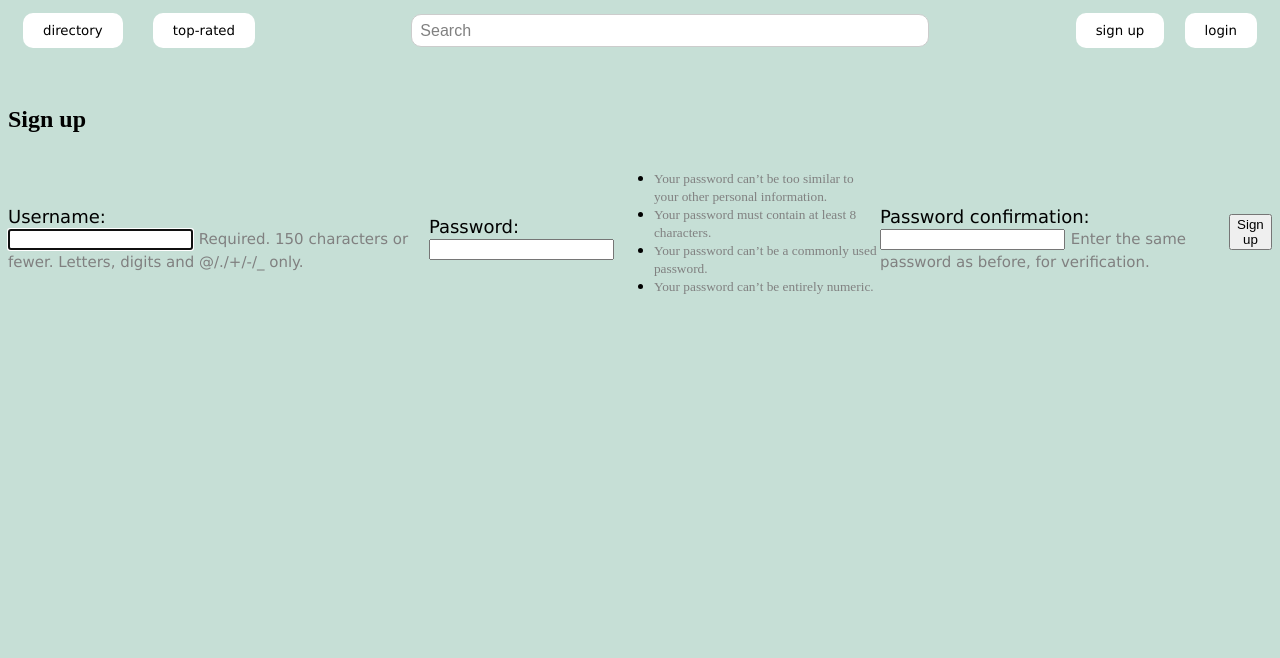
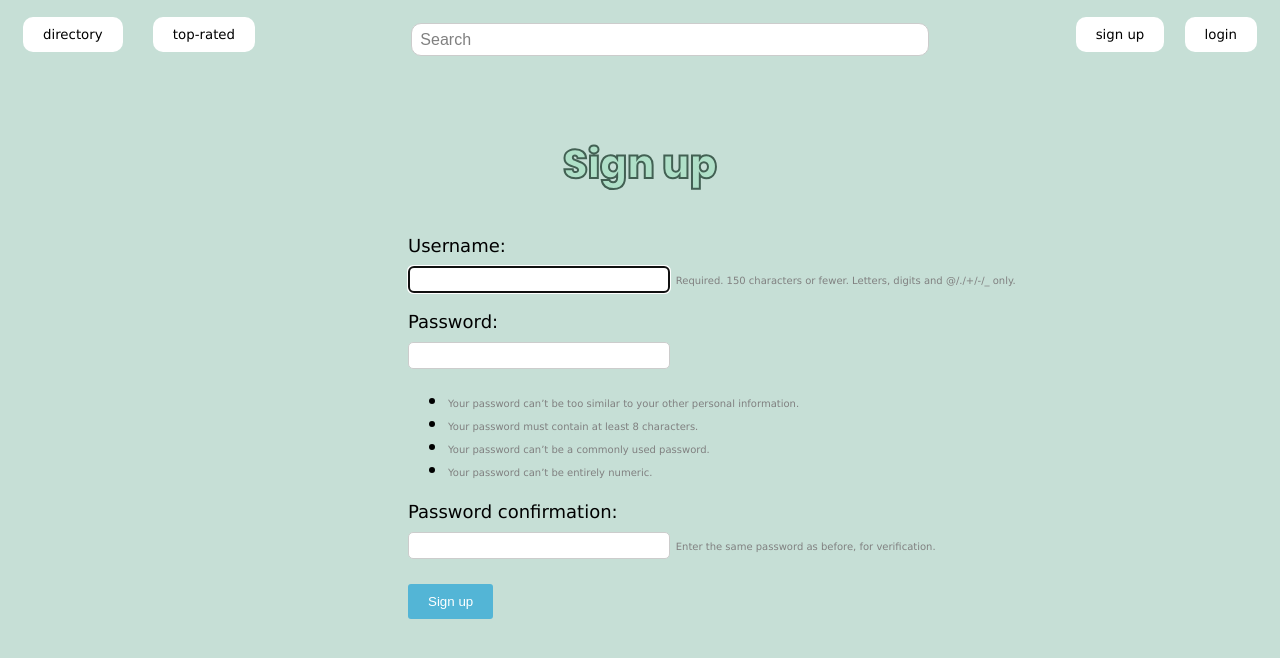
Before and after one commit to stanley-wei/CS35L-Project, a Django app: page /users/signup in a window 1280 px wide. Shown: the top 658 px of the page. Run offline with Django 4.2, Linux system fonts and the light colour scheme; some libraries are stand-ins or nearby versions.

Commit message:
CSS for the signup page so it is visually aeshetic

```diff
--- /dev/null
+++ b/static/css/signup.css
@@ -0,0 +1,68 @@
+.sign-up{
+    text-align:center;
+    -webkit-text-stroke: 2px #426053;
+
+    font-family: 'Poppins';
+    font-style: normal;
+    font-weight: 400;
+    font-size: 40px;
+    line-height: 75px;
+
+    color: #afe0c8;
+    font-size: 40px;
+    font-family:"Poppins", sans-serif;
+    font-weight: 800;
+}
+
+  /* Styling for the form fields container */
+  .signup_form{
+    margin-bottom: 10px;
+    font-size:20px;
+    display:block;
+    margin-left:400px;
+  }
+
+  /* Styling for the labels */
+  form label {
+    font-family: Verdana, Geneva, Tahoma, sans-serif;
+    font-weight:500;
+
+  }
+
+  /* Styling for the input fields */
+  form input[type="text"],
+  form input[type="email"],
+  form input[type="password"] {
+    margin-top: 10px;
+    width: 250px;
+    padding: 5px;
+    border: 1px solid #ccc;
+    border-radius: 5px;
+    display:inline-block;
+  }
+
+  /* Styling for the help text */
+  .help_text {
+    color: grey;
+    font-family: Verdana;
+    font-size: 10px;
+  }
+
+  /* Styling for the error messages */
+  .error_msg {
+    color: red;
+    margin-top: 5px;
+    font-family: Verdana;
+    font-size: 10px;
+  }
+
+  /* Styling for the submit button */
+  form button[type="submit"] {
+    margin-top:20px;
+    padding: 10px 20px;
+    background-color: rgb(83, 181, 214);
+    color: white;
+    border: none;
+    border-radius: 3px;
+    cursor: pointer;
+  }
--- a/templates/base.html
+++ b/templates/base.html
@@ -7,6 +7,7 @@
     <link rel="stylesheet" href="{% static 'css/stars.css' %}">
     <link rel="stylesheet" href="{% static 'css/base.css' %}">
     <link rel="stylesheet" href="{% static 'css/review_book.css' %}">
+    <link rel="stylesheet" href="{% static 'css/signup.css' %}">
     <link rel="preconnect" href="https://fonts.googleapis.com">
     <link rel="preconnect" href="https://fonts.gstatic.com" crossorigin>
     <link href="https://fonts.googleapis.com/css2?family=Poppins:wght@200;400;500;600;800&display=swap" rel="stylesheet">
--- a/templates/registration/signup.html
+++ b/templates/registration/signup.html
@@ -1,18 +1,18 @@
 {% extends 'base.html' %}
 
 {% block content %}
-  <h2>Sign up</h2>
-  <form method="post">
+  <h2 class = "sign-up">Sign up</h2>
+  <form class = "signup_form" method="post">
     {% csrf_token %}
     {% for field in form %}
       <p>
         {{ field.label_tag }}<br>
         {{ field }}
         {% if field.help_text %}
-          <small style="color: grey">{{ field.help_text }}</small>
+          <small class = "help_text">{{ field.help_text }}</small>
         {% endif %}
         {% for error in field.errors %}
-          <p style="color: red">{{ error }}</p>
+          <p class = "error_msg">{{ error }}</p>
         {% endfor %}
       </p>
     {% endfor %}
```
Also changed, not shown: db.sqlite3.
